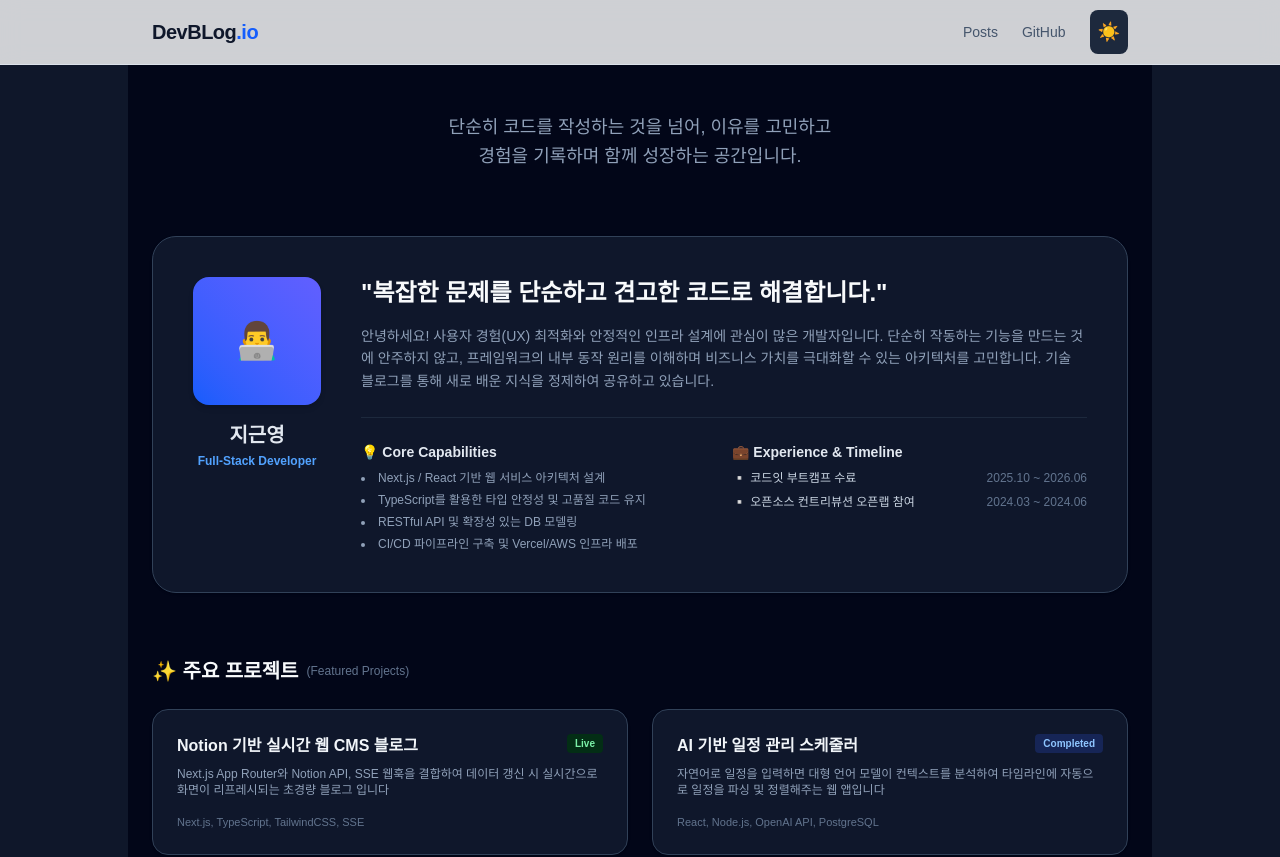
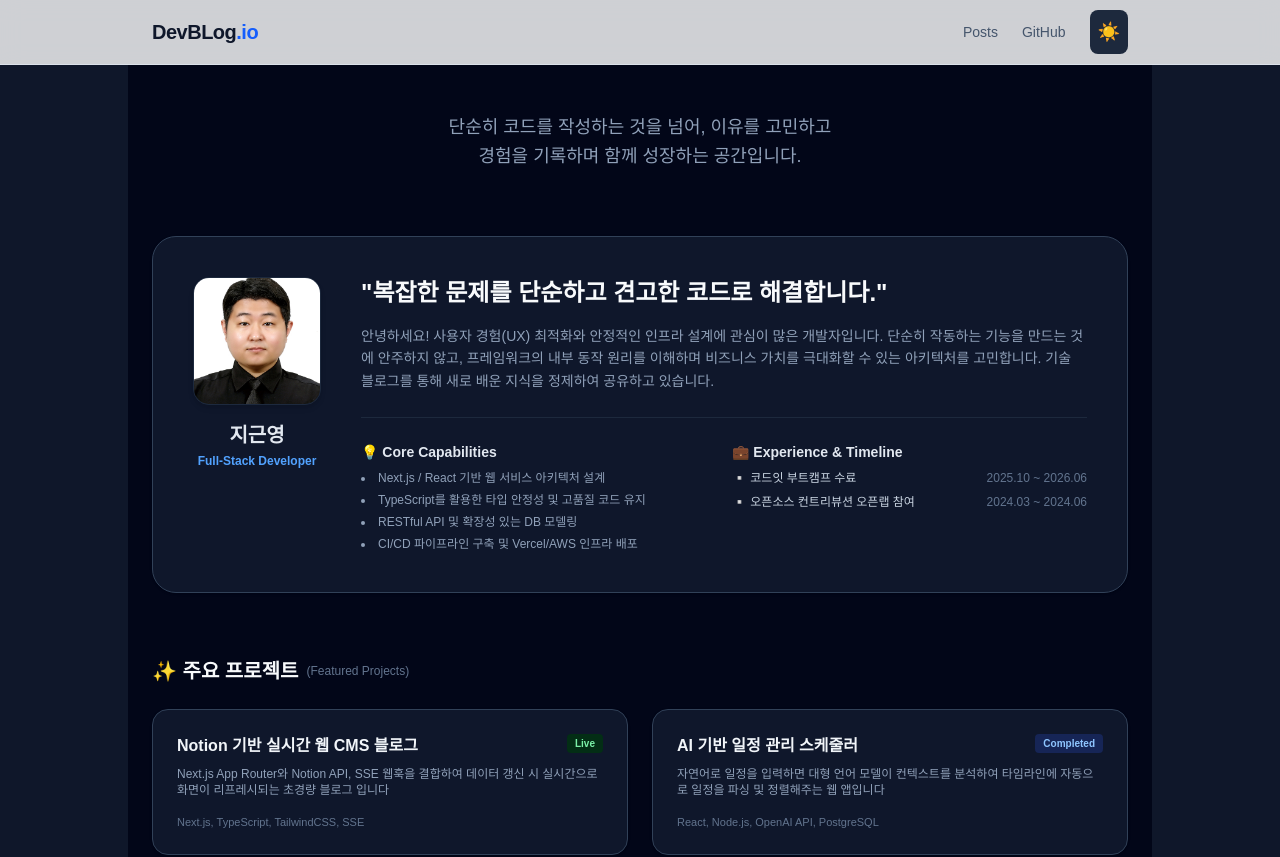
Before and after one commit to codes-gy/dev-blog, a Next.js app: page / in a window 1280 px wide. Shown: the top 857 px of the page. Built offline with nearby package versions, Linux system fonts and the light colour scheme; no server answers.

Commit message:
fix: 프로필 수정 작업 완료

```diff
--- a/src/app/page.tsx
+++ b/src/app/page.tsx
@@ -15,10 +15,8 @@ export default async function BlogHomePage() {
     return (
         <div className="mx-auto min-h-screen max-w-5xl bg-slate-50 px-6 py-12 duration-200 dark:bg-slate-950">
             <NotionLiveRefresh />
-
             {/* 상단 타이틀 브랜드 헤더 */}
             <HeroHeader />
-
             {/* 대형 프로필 & 자기소개 섹션 */}
             <Profile />
             {/* 주요 프로젝트 섹션 */}
--- a/src/app/posts/[slug]/page.tsx
+++ b/src/app/posts/[slug]/page.tsx
@@ -183,7 +183,7 @@ export default async function PostDetailPage({ params }: PostPageProps) {
             </div>
 
             {/* 댓글 섹션 */}
-            <Comments />
+            <Comments postSlug={slug} />
         </main>
     );
 }
--- a/src/components/home/ProfileAvatar.tsx
+++ b/src/components/home/ProfileAvatar.tsx
@@ -1,15 +1,25 @@
+'use client';
+import Image from 'next/image';
+
 export default function ProfileAvatar() {
     return (
         <div className="flex flex-shrink-0 flex-col items-center">
-            <div className="mb-4 flex h-32 w-32 items-center justify-center rounded-2xl bg-gradient-to-tr from-blue-600 to-indigo-500 text-4xl font-bold text-white shadow-md">
-                👨‍💻
+            {/*<div*/}
+            {/*    className="mb-4 flex h-32 w-32 items-center justify-center rounded-2xl bg-gradient-to-tr from-blue-600 to-indigo-500 text-4xl font-bold text-white shadow-md">*/}
+            {/*    👨‍💻*/}
+            {/*</div>*/}
+            <div className="relative mb-4 flex h-32 w-32 items-center justify-center overflow-hidden rounded-2xl border border-slate-200 bg-slate-100 shadow-md dark:border-slate-800 dark:bg-slate-800">
+                <Image
+                    src="/FILE000.jpg"
+                    alt="Profile avatar"
+                    width={128}
+                    height={128}
+                    priority
+                    className="h-full w-full object-cover transition duration-300"
+                />
             </div>
-            <span className="text-xl font-bold text-slate-800 dark:text-slate-200">
-                지근영
-            </span>
-            <span className="mt-1 text-xs font-semibold text-blue-600 dark:text-blue-400">
-                Full-Stack Developer
-            </span>
+            <span className="text-xl font-bold text-slate-800 dark:text-slate-200">지근영</span>
+            <span className="mt-1 text-xs font-semibold text-blue-600 dark:text-blue-400">Full-Stack Developer</span>
         </div>
     );
 }
--- a/src/components/posts/Comments.tsx
+++ b/src/components/posts/Comments.tsx
@@ -3,7 +3,11 @@
 import Giscus from '@giscus/react';
 import { useTheme } from 'next-themes';
 
-export default function Comments() {
+interface CommentsProps {
+    postSlug: string;
+}
+
+export default function Comments({ postSlug }: CommentsProps) {
     const { resolvedTheme } = useTheme();
 
     const giscusTheme = resolvedTheme === 'dark' ? 'dark_dimmed' : 'light';
@@ -22,8 +26,9 @@ export default function Comments() {
                 repoId={NEXT_PUBLIC_GISCUS_REPO_ID}
                 category={NEXT_PUBLIC_GISCUS_CATEGORY}
                 categoryId={NEXT_PUBLIC_GISCUS_CATEGORY_ID}
-                mapping="pathname"
-                strict="0"
+                mapping="specific"
+                term={postSlug}
+                strict="1"
                 reactionsEnabled="1"
                 emitMetadata="0"
                 inputPosition="bottom"
--- a/src/components/posts/NotionLiveRefresh.tsx
+++ b/src/components/posts/NotionLiveRefresh.tsx
@@ -16,7 +16,7 @@ export default function NotionLiveRefresh() {
         };
 
         return () => {
-            eventSource.close(); // 페이지를 나가면 연결을 안전하게 끊습니다.
+            eventSource.close(); // 페이지를 나가면 연결 끊음.
         };
     }, [router]);
 
--- a/src/components/posts/PostHeader.tsx
+++ b/src/components/posts/PostHeader.tsx
@@ -1,3 +1,4 @@
+import React from 'react';
 import Link from 'next/link';
 
 export default function PostHeader() {
@@ -11,10 +12,7 @@ export default function PostHeader() {
                     그동안 공부하고 정리한 기술 아카이브입니다.
                 </p>
             </div>
-            <Link
-                href="/public"
-                className="text-sm font-semibold text-blue-600 hover:underline dark:text-blue-400"
-            >
+            <Link href="/public" className="text-sm font-semibold text-blue-600 hover:underline dark:text-blue-400">
                 ← 홈으로
             </Link>
         </header>
```
